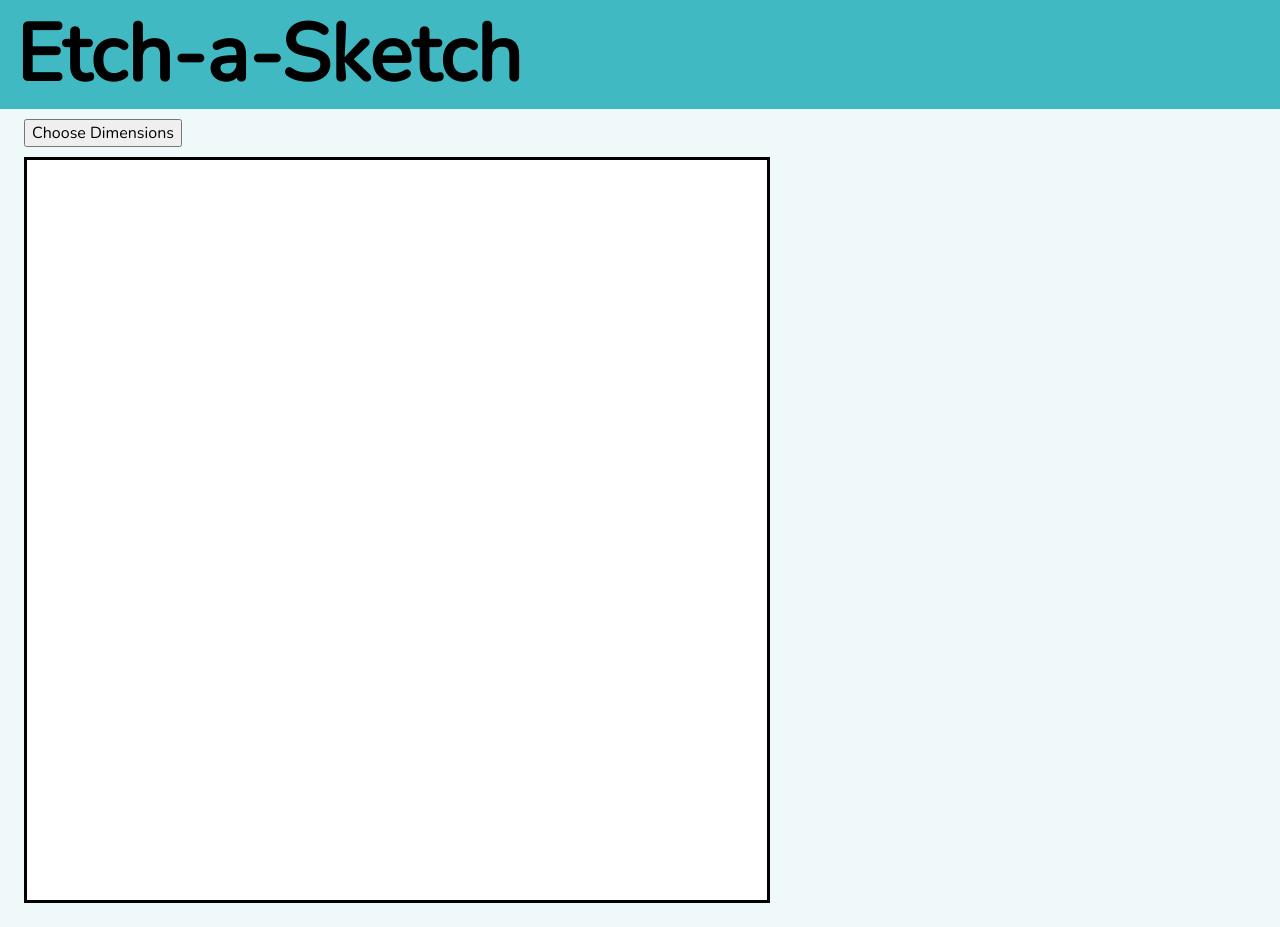
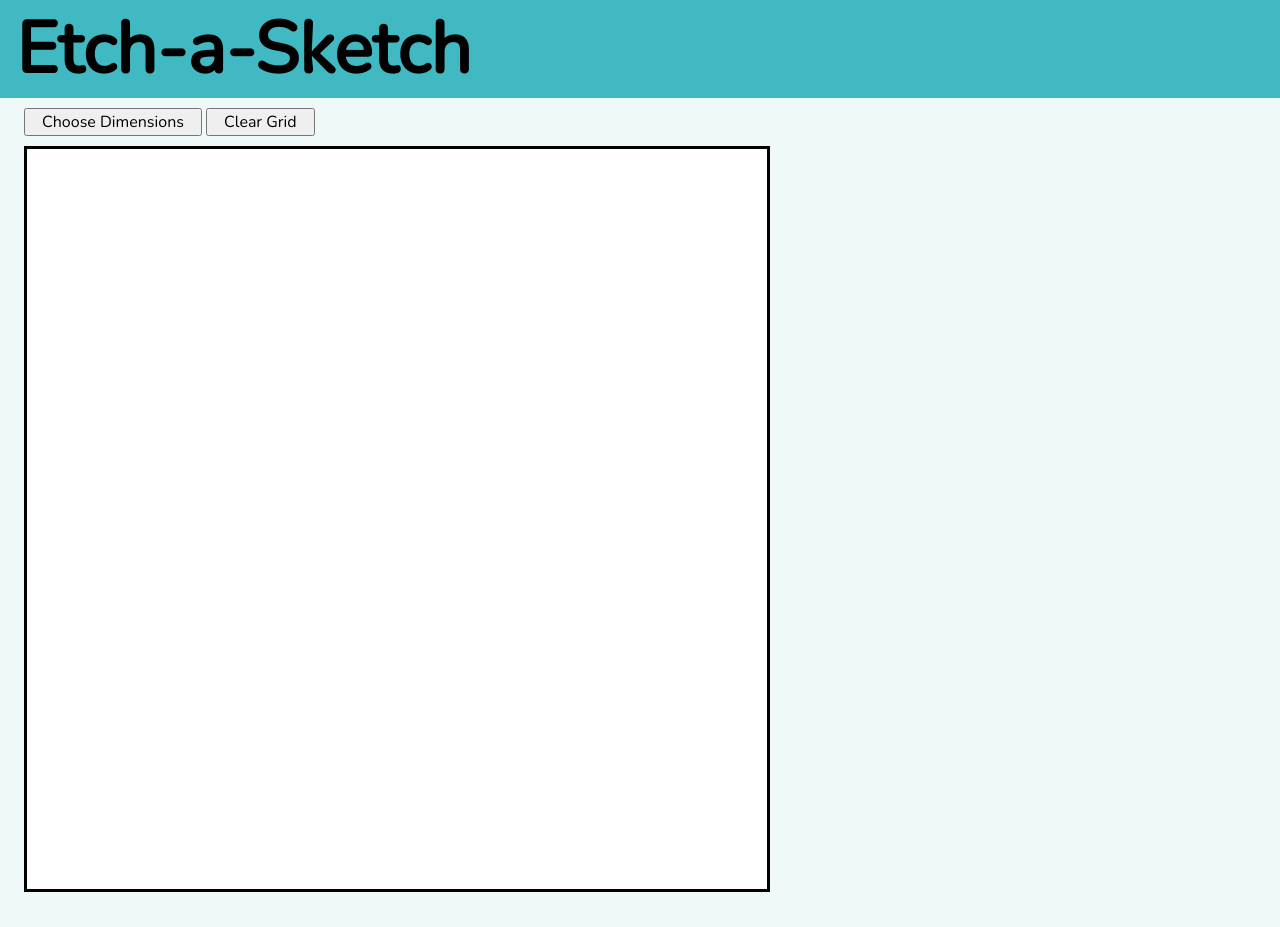
Before and after one commit to AcidTCell/project-etch-a-sketch, a plain HTML site: page index.html in a window 1280 px wide. Drawn offline with nearby package versions, Linux system fonts and the light colour scheme.

Commit message:
Add clear grid button and fix page layout

```diff
--- a/index.html
+++ b/index.html
@@ -14,6 +14,7 @@
 <body>
     <h1 id="title">Etch-a-Sketch</h1>
     <button id="gridButton">Choose Dimensions</button>
+    <button id="clearButton">Clear Grid</button>
     <div id="container">
     </div>
 
--- a/script.js
+++ b/script.js
@@ -1,9 +1,12 @@
 let container = document.querySelector('#container');
 let newDiv = document.createElement('div');
 let gridButton = document.querySelector('#gridButton');
+let clearButton = document.querySelector('#clearButton')
 
 
 gridButton.addEventListener('click', getGridSize);
+clearButton.addEventListener('click', clearGrid);
+
 
 function getGridSize(){
     clearGrid();
@@ -40,7 +43,6 @@
                 element.style.backgroundColor = 'black';
                 isDrawing = true;
             }
-
         }
     }
 }
--- a/styles.css
+++ b/styles.css
@@ -12,7 +12,7 @@
 
 h1{
     font-family: 'Nunito', sans-serif;
-    font-size: 10vh;
+    font-size: 9vh;
     background-color: #40b9c2;
     padding-left: 2vh;
 }
@@ -24,7 +24,20 @@
     font-family: 'Nunito', sans-serif;
     font-size: 2vh;
     background-color: ;
+    padding-left: 2vh;
+    padding-right: 2vh;
 
+}
+
+#clearButton{
+    margin-top: 10px;
+    margin-bottom: 10px;
+    margin-left: 0vh;
+    font-family: 'Nunito', sans-serif;
+    font-size: 2vh;
+    padding-left: 2vh;
+    padding-right: 2vh;
+    background-color: ;
 }
 
 #container{
```
